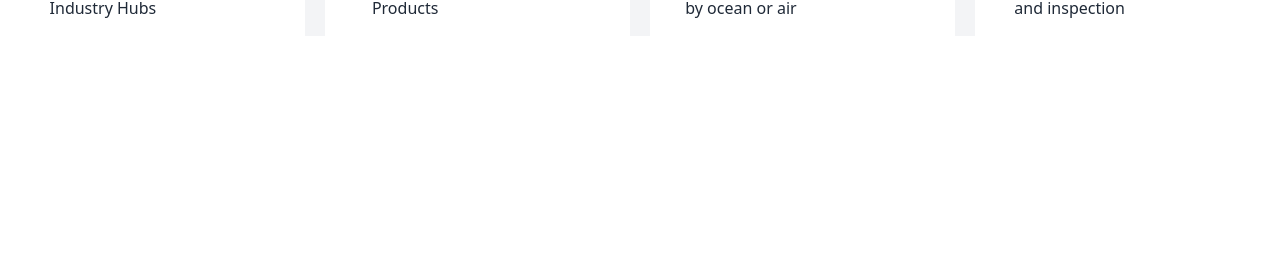
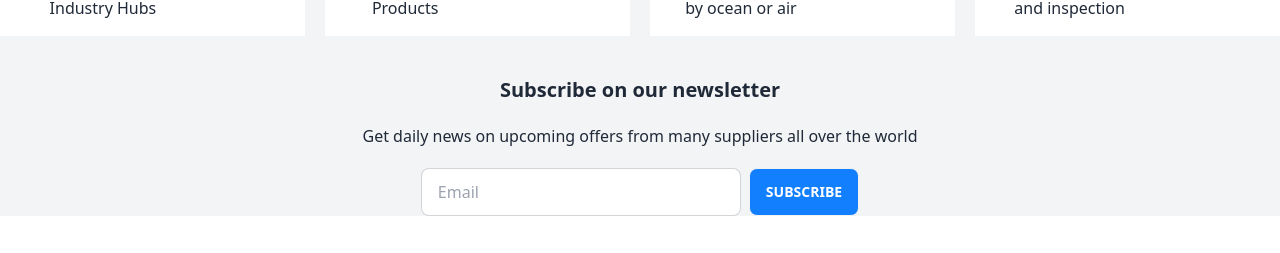
Before and after one commit to chand-stack/e-commerce, a React (Vite) app: page / in a window 1280 px wide. Shown: the part 3053-3306 px from the top of the page. Before the commit the page ends 3089 px from the top, so only its background shows below. Built offline with nearby package versions, Linux system fonts and the light colour scheme.

Commit message:
Chore:Newsletter section added

```diff
--- a/src/Components/Pages/Home/Home.jsx
+++ b/src/Components/Pages/Home/Home.jsx
@@ -2,6 +2,7 @@ import Banner from "../../Shared/Banner";
 import Decor from "../../Shared/Decor";
 import Electronic from "../../Shared/Electronic";
 import ExtraService from "../../Shared/ExtraService";
+import Newsletter from "../../Shared/Newsletter";
 import Offer from "../../Shared/Offer";
 import Recommanded from "../../Shared/Recommanded";
 import Service from "../../Shared/Service";
@@ -26,6 +27,7 @@ const Home = () => {
                 <div className="hidden md:contents">
                     <ExtraService></ExtraService>
                 </div>
+                <Newsletter></Newsletter>
             </div>
 
         </div>
--- /dev/null
+++ b/src/Components/Shared/Newsletter.jsx
@@ -0,0 +1,16 @@
+
+const Newsletter = () => {
+    return (
+        <div className="space-y-5 my-10">
+            <h1 className="text-center text-xl font-semibold">Subscribe on our newsletter</h1>
+            <p className="text-center text-base">Get daily news on upcoming offers from many suppliers all over the world</p>
+            <div className="flex justify-center gap-2 px-1 md:px-0">
+            <input type="text" placeholder="Email" className="input input-bordered w-full max-w-xs" />
+            <button className="btn text-white bg-[#127FFF]">Subscribe</button>
+            </div>
+
+        </div>
+    );
+};
+
+export default Newsletter;
```
